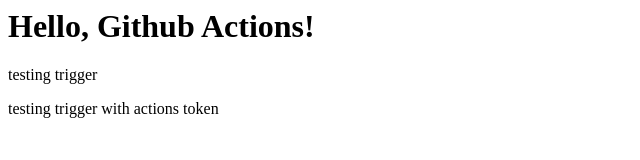
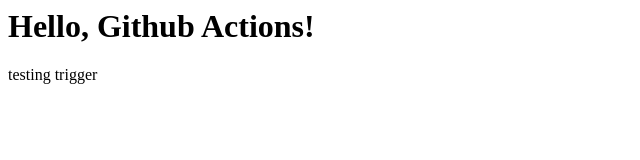
Before and after one commit to marvinalegre/rm-github-actions-deployment-workflow, a website: page dist/index.html in a window 1280 px wide. Shown: the whole page, without its empty margins (0-640 px from the left). Drawn offline with Linux system fonts and the light colour scheme.

Commit message:
test trigger

```diff
--- a/dist/index.html
+++ b/dist/index.html
@@ -1,3 +1,2 @@
 <h1>Hello, Github Actions!</h1>
 <p>testing trigger</p>
-<p>testing trigger with actions token</p>
```
